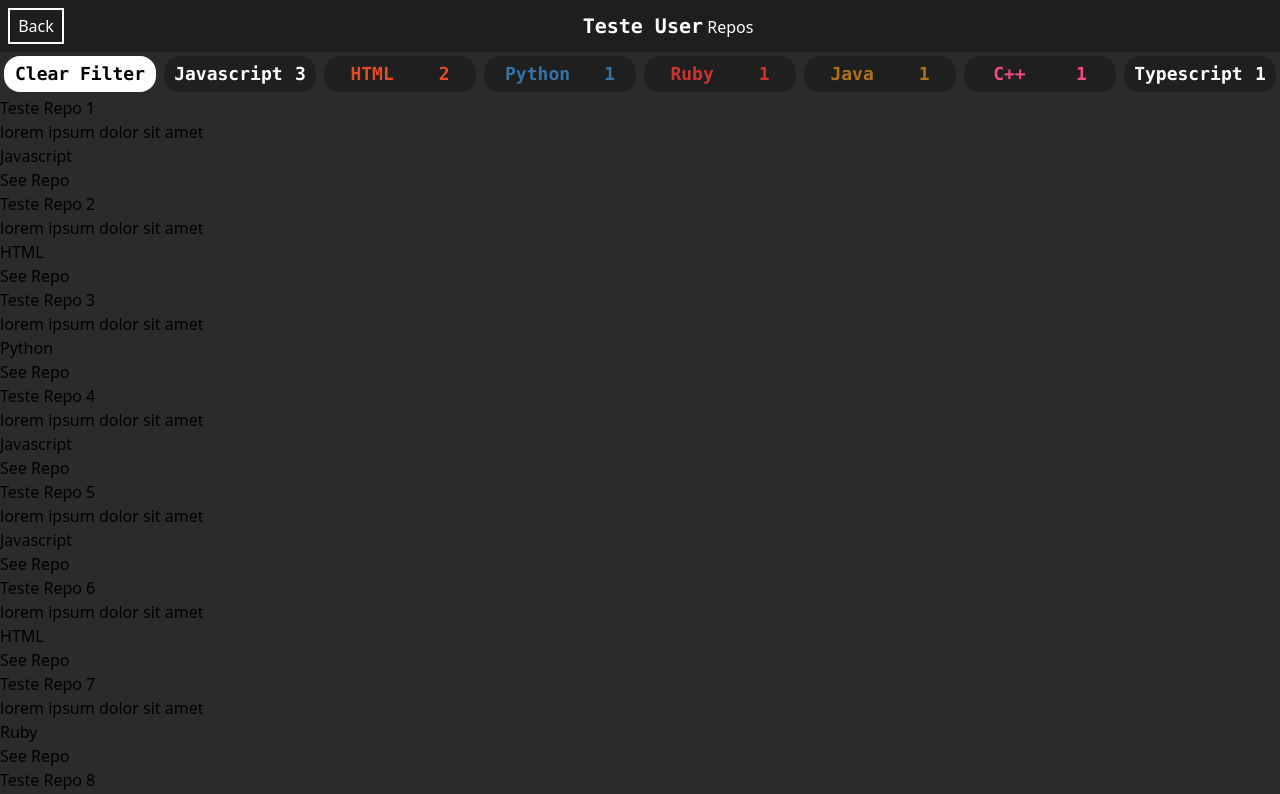
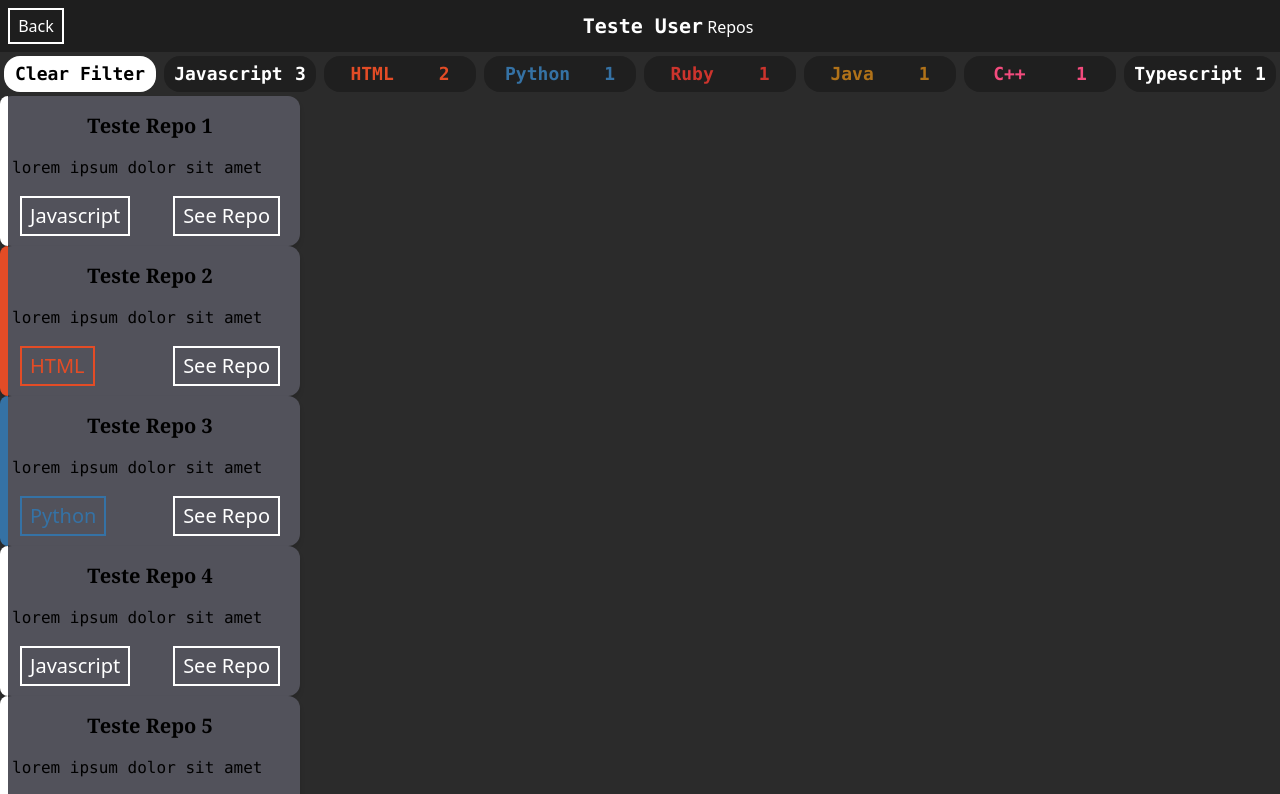
Before and after one commit to gabrielssconceicao/Github-Api, a Vue app: page /repos in a window 1280 px wide. Shown: the top 794 px of the page. Built offline with nearby package versions, Linux system fonts and the light colour scheme.

Commit message:
ReposComponent style

```diff
--- /dev/null
+++ b/src/components/ReposComponent.vue
@@ -0,0 +1,20 @@
+<script setup lang="ts">
+import { type IRepos } from '@/types/repos'
+import { getLangColor } from '@/helpers/getLangColor'
+const props = defineProps<{ repos: IRepos }>()
+</script>
+<template>
+  <div :style="{ '--lang-color': getLangColor(props.repos.language) }" class="bg-zinc-600 p-3 relative max-w-[300px] max-h-[150px] rounded-xl shadow-md
+  before:w-2 before:absolute before:bg-[var(--lang-color)] before:top-0 before:left-0 before:bottom-0 before:rounded-tl-xl before:rounded-bl-xl
+   md:text-xl md:w-[500px]">
+    <h3 class="text-center p-1 font-bold font-serif">{{ props.repos.name }}</h3>
+    <p class="text-justify font-mono text-base break-words mt-3 mb-2" v-if="props.repos.description">{{
+      props.repos.description }}</p>
+    <div class="flex justify-between p-2">
+      <p class="px-2 py-1 font-sans border-2 border-[var(--lang-color)] text-[var(--lang-color)]">{{ props.repos.language
+      }}
+      </p>
+      <a :href="props.repos.html_url" target="_blank" class="border-white border-2  px-2 py-1 text-white">See Repo</a>
+    </div>
+  </div>
+</template>
--- a/src/components/RepositoriesContainer.vue
+++ b/src/components/RepositoriesContainer.vue
@@ -1,13 +1,16 @@
 <script setup lang="ts">
 import { computed, ref } from 'vue'
 import { user, repos } from '@/mock'
+
 import ReposHeader from './ReposHeader.vue';
+import ReposFilter from './ReposFilterComponent.vue';
+import ReposComponent from './ReposComponent.vue';
 
-import ReposFilter from './ReposFilterComponent.vue';
 import { langSeparator } from '@/helpers/langSeparator';
 
 const filterValue = ref('');
 const langsRepos = computed(() => langSeparator(repos));
+//Fix filter for Java and JavaScript
 const filteredRepos = computed(() => repos.filter(repo => repo.language.includes(filterValue.value)));
 
 const getFilter = (value: string) => {
@@ -20,14 +23,8 @@ const getFilter = (value: string) => {
   <ReposHeader :name="user.name || user.login" />
 
   <ReposFilter :filters="langsRepos" @filter="getFilter" />
-  <section class="h-[calc(100dvh-51.2px)]">
-    <div v-for="repo in filteredRepos" :key="repo.id">
-      <h3>{{ repo.name }}</h3>
-      <p>{{ repo.description }}</p>
-      <div>
-        <p>{{ repo.language }}</p>
-        <a :href="repo.html_url" target="_blank">See Repo</a>
-      </div>
-    </div>
+  <section class="h-[calc(100dvh-51.2px)]" id="repos">
+    <ReposComponent v-for="repo in filteredRepos" :key="repo.id" :repos="repo" />
   </section>
 </template>
+<style scoped></style>
```
